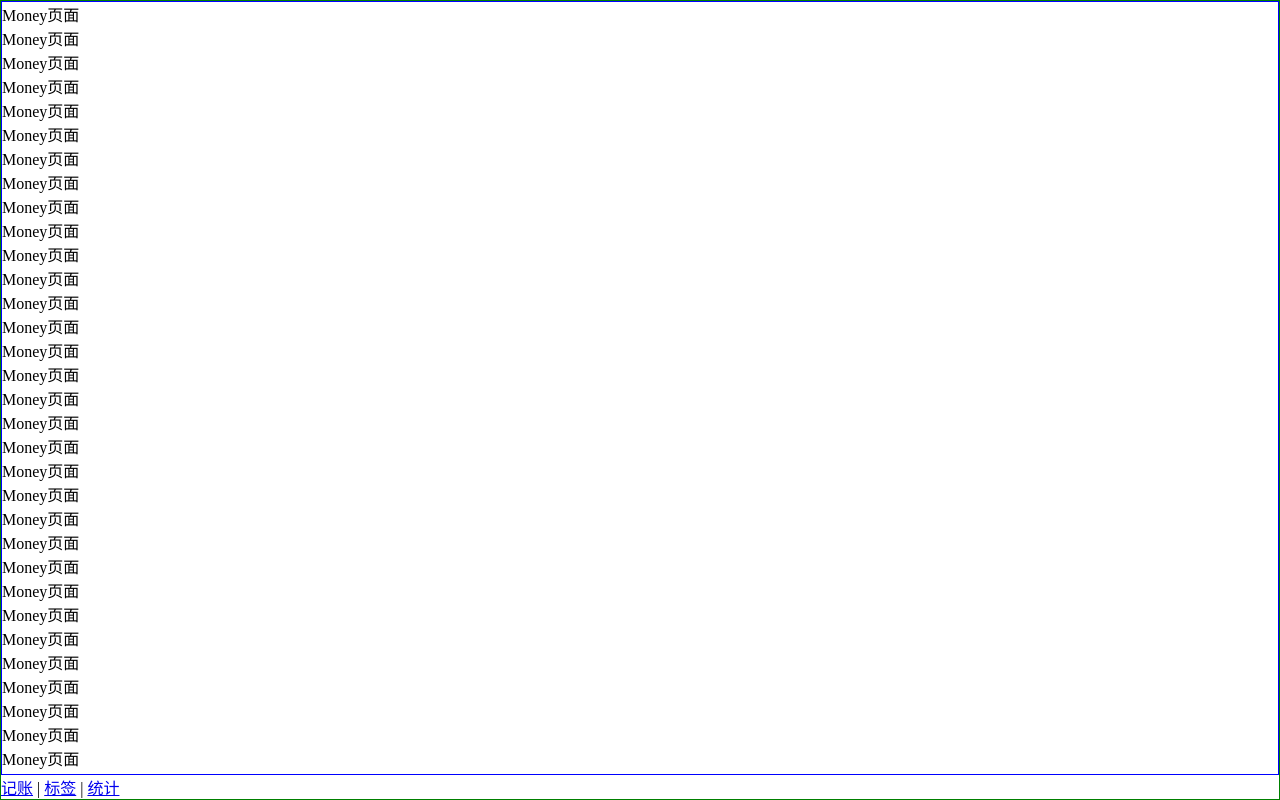
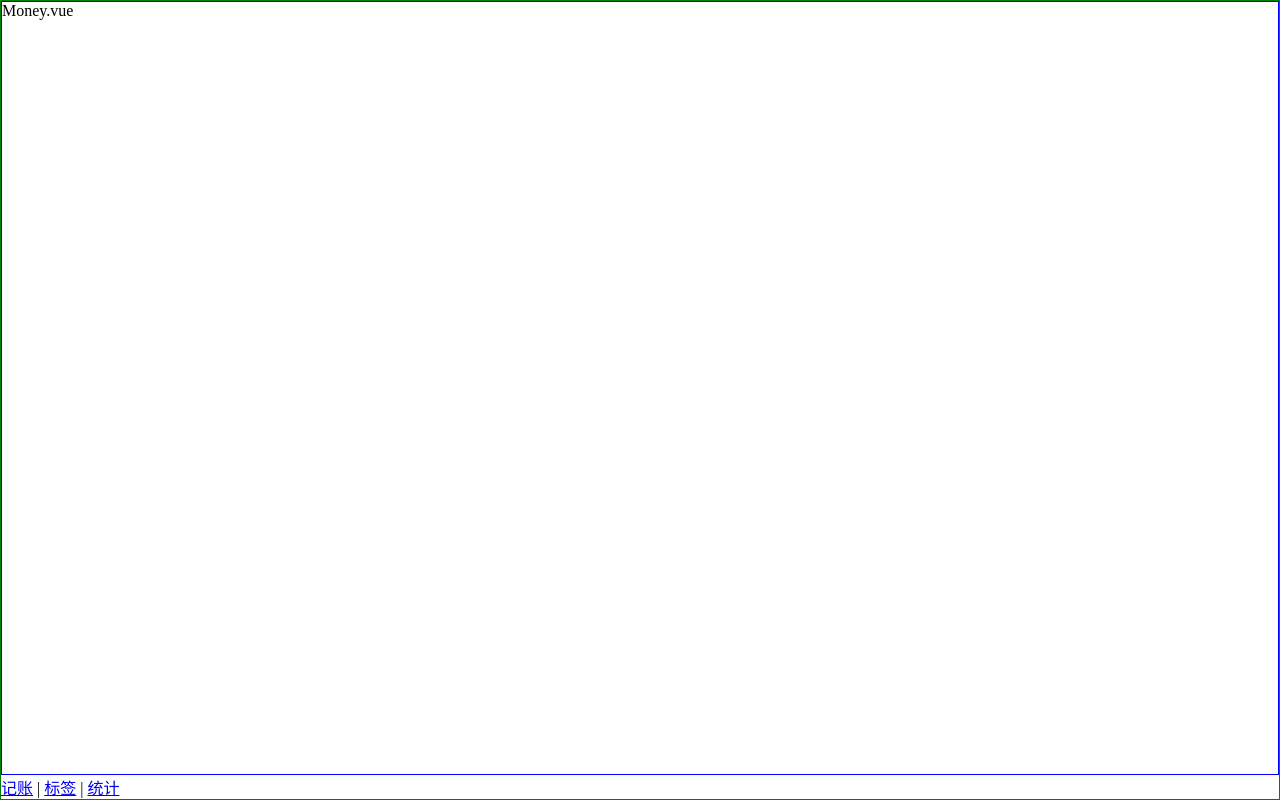
Before and after one commit to Wang-zhetao/cheese, a Vue app: page /#/money in a window 1280 px wide. Built offline with nearby package versions, Linux system fonts and the light colour scheme.

Commit message:
创建 <Layout/>

```diff
--- /dev/null
+++ b/src/components/Layout.vue
@@ -0,0 +1,28 @@
+<template>
+  <div class="nav-wrapper">
+    <div class="content">
+      <slot/>
+    </div>
+    <Nav/>
+  </div>
+</template>
+
+<script lang="ts">
+export default {
+  name: "Layout"
+}
+</script>
+
+<style lang="scss" scoped>
+.nav-wrapper {
+  border: 1px solid green;
+  display: flex;
+  flex-direction: column;
+  height: 100vh;
+}
+.content {
+  border: 1px solid blue;
+  overflow: auto;
+  flex-grow: 1;
+}
+</style>
--- a/src/main.ts
+++ b/src/main.ts
@@ -4,9 +4,11 @@
 import router from './router'
 import store from './store'
 import Nav from "@/components/Nav.vue";
+import Layout from "@/components/Layout.vue";
 
 Vue.config.productionTip = false;
 Vue.component('Nav',Nav)
+Vue.component('Layout',Layout)
 
 new Vue({
   router,
--- a/src/views/Labels.vue
+++ b/src/views/Labels.vue
@@ -1,25 +1,8 @@
 <template>
-  <div class="nav-wrapper">
-    <div class="content">
-      标签页面
-    </div>
-    <Nav/>
-  </div>
+  <Layout>
+    Labels.vue
+  </Layout>
 </template>
 
 <script lang="ts">
 </script>
-
-<style lang="scss" scoped>
-.nav-wrapper{
-  border: 1px solid green;
-  display: flex;
-  flex-direction: column;
-  height: 100vh;
-}
-.content{
-  border: 1px solid blue;
-  flex-grow: 1;
-  overflow: auto;
-}
-</style>
--- a/src/views/Money.vue
+++ b/src/views/Money.vue
@@ -1,112 +1,9 @@
 <template>
-  <div class="nav-wrapper">
-    <div class="content">
-      <p>Money页面</p>
-      <p>Money页面</p>
-      <p>Money页面</p>
-      <p>Money页面</p>
-      <p>Money页面</p>
-      <p>Money页面</p>
-      <p>Money页面</p>
-      <p>Money页面</p>
-      <p>Money页面</p>
-      <p>Money页面</p>
-      <p>Money页面</p>
-      <p>Money页面</p>
-      <p>Money页面</p>
-      <p>Money页面</p>
-      <p>Money页面</p>
-      <p>Money页面</p>
-      <p>Money页面</p>
-      <p>Money页面</p>
-      <p>Money页面</p>
-      <p>Money页面</p>
-      <p>Money页面</p>
-      <p>Money页面</p>
-      <p>Money页面</p>
-      <p>Money页面</p>
-      <p>Money页面</p>
-      <p>Money页面</p>
-      <p>Money页面</p>
-      <p>Money页面</p>
-      <p>Money页面</p>
-      <p>Money页面</p>
-      <p>Money页面</p>
-      <p>Money页面</p>
-      <p>Money页面</p>
-      <p>Money页面</p>
-      <p>Money页面</p>
-      <p>Money页面</p>
-      <p>Money页面</p>
-      <p>Money页面</p>
-      <p>Money页面</p>
-      <p>Money页面</p>
-      <p>Money页面</p>
-      <p>Money页面</p>
-      <p>Money页面</p>
-      <p>Money页面</p>
-      <p>Money页面</p>
-      <p>Money页面</p>
-      <p>Money页面</p>
-      <p>Money页面</p>
-      <p>Money页面</p>
-      <p>Money页面</p>
-      <p>Money页面</p>
-      <p>Money页面</p>
-      <p>Money页面</p>
-      <p>Money页面</p>
-      <p>Money页面</p>
-      <p>Money页面</p>
-      <p>Money页面</p>
-      <p>Money页面</p>
-      <p>Money页面</p>
-      <p>Money页面</p>
-      <p>Money页面</p>
-      <p>Money页面</p>
-      <p>Money页面</p>
-      <p>Money页面</p>
-      <p>Money页面</p>
-      <p>Money页面</p>
-      <p>Money页面</p>
-      <p>Money页面</p>
-      <p>Money页面</p>
-      <p>Money页面</p>
-      <p>Money页面</p>
-      <p>Money页面</p>
-      <p>Money页面</p>
-      <p>Money页面</p>
-      <p>Money页面</p>
-      <p>Money页面</p>
-      <p>Money页面</p>
-      <p>Money页面</p>
-      <p>Money页面</p>
-      <p>Money页面</p>
-      <p>Money页面</p>
-      <p>Money页面</p>
-      <p>Money页面</p>
-      <p>Money页面</p>
-      <p>Money页面</p>
-      <p>Money页面</p>
-      <p>Money页面</p>
-      <p>Money页面</p>
-    </div>
-    <Nav/>
-  </div>
+  <layout>
+    Money.vue
+  </layout>
 </template>
 
 <script lang="ts">
+
 </script>
-
-<style lang="scss" scoped>
-.nav-wrapper{
-  border: 1px solid green;
-  display: flex;
-  flex-direction: column;
-  height: 100vh;
-}
-.content{
-  border: 1px solid blue;
-  flex-grow: 1;
-  overflow: auto;
-}
-</style>
--- a/src/views/Statistics.vue
+++ b/src/views/Statistics.vue
@@ -1,25 +1,8 @@
 <template>
-  <div class="nav-wrapper">
-    <div class="content">
-      统计页面
-    </div>
-    <Nav/>
-  </div>
+  <Layout>
+    统计页面
+  </Layout>
 </template>
 
 <script lang="ts">
 </script>
-
-<style lang="scss" scoped>
-.nav-wrapper{
-  border: 1px solid green;
-  display: flex;
-  flex-direction: column;
-  height: 100vh;
-}
-.content{
-  border: 1px solid blue;
-  flex-grow: 1;
-  overflow: auto;
-}
-</style>
```
